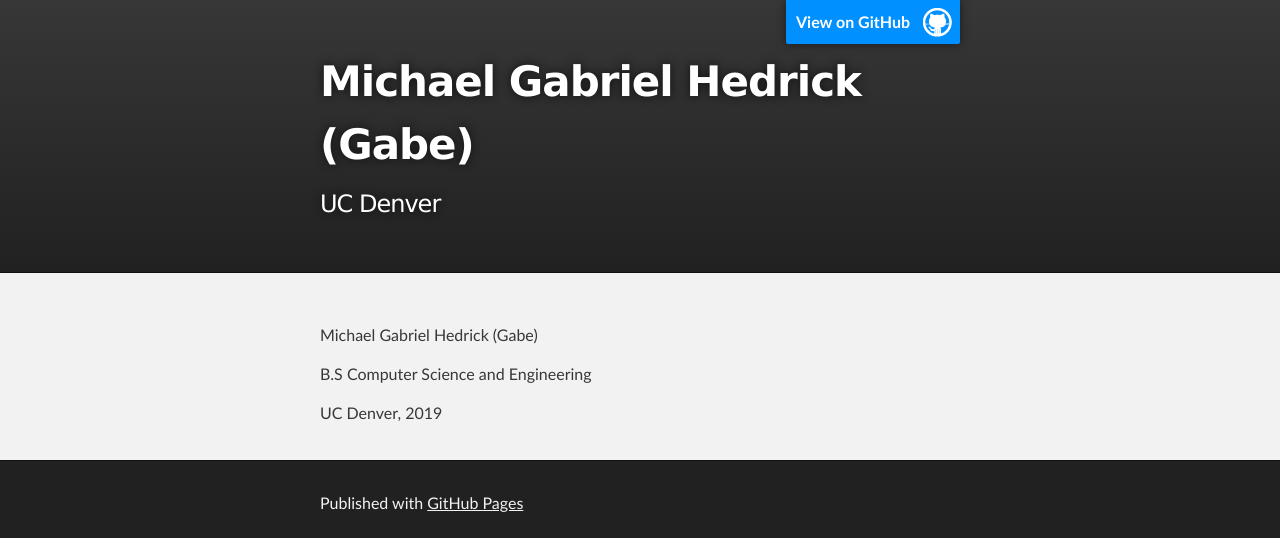
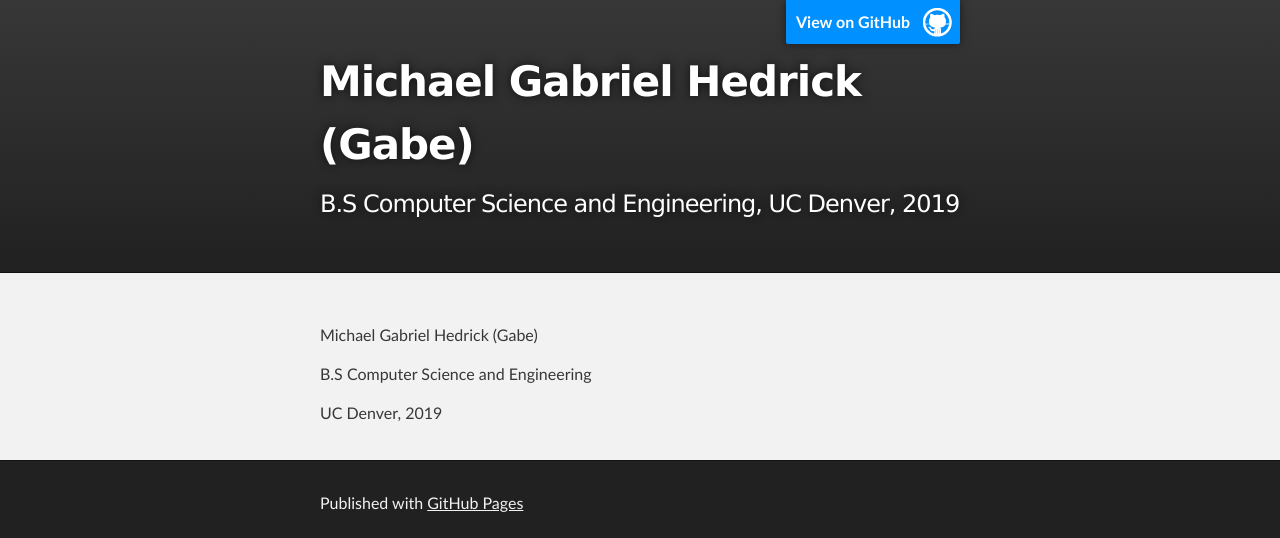
Before and after one commit to mgabrielhedrick/mgabrielhedrick.github.io, a plain HTML site: page index.html in a window 1280 px wide. Shown: the top 538 px of the page. Drawn offline with Linux system fonts and the light colour scheme.

Commit message:
Update index.html

```diff
--- a/index.html
+++ b/index.html
@@ -4,7 +4,7 @@
   <head>
     <meta charset='utf-8'>
     <meta http-equiv="X-UA-Compatible" content="chrome=1">
-    <meta name="description" content="Michael Gabriel Hedrick : UC Denver">
+    <meta name="description" content="Michael Gabriel Hedrick">
 
     <link rel="stylesheet" type="text/css" media="screen" href="stylesheets/stylesheet.css">
 
@@ -19,7 +19,7 @@
           <a id="forkme_banner" href="https://github.com/mgeebs">View on GitHub</a>
 
           <h1 id="project_title">Michael Gabriel Hedrick (Gabe)</h1>
-          <h2 id="project_tagline">UC Denver</h2>
+          <h2 id="project_tagline">B.S Computer Science and Engineering, UC Denver, 2019</h2>
 
         </header>
     </div>
```
